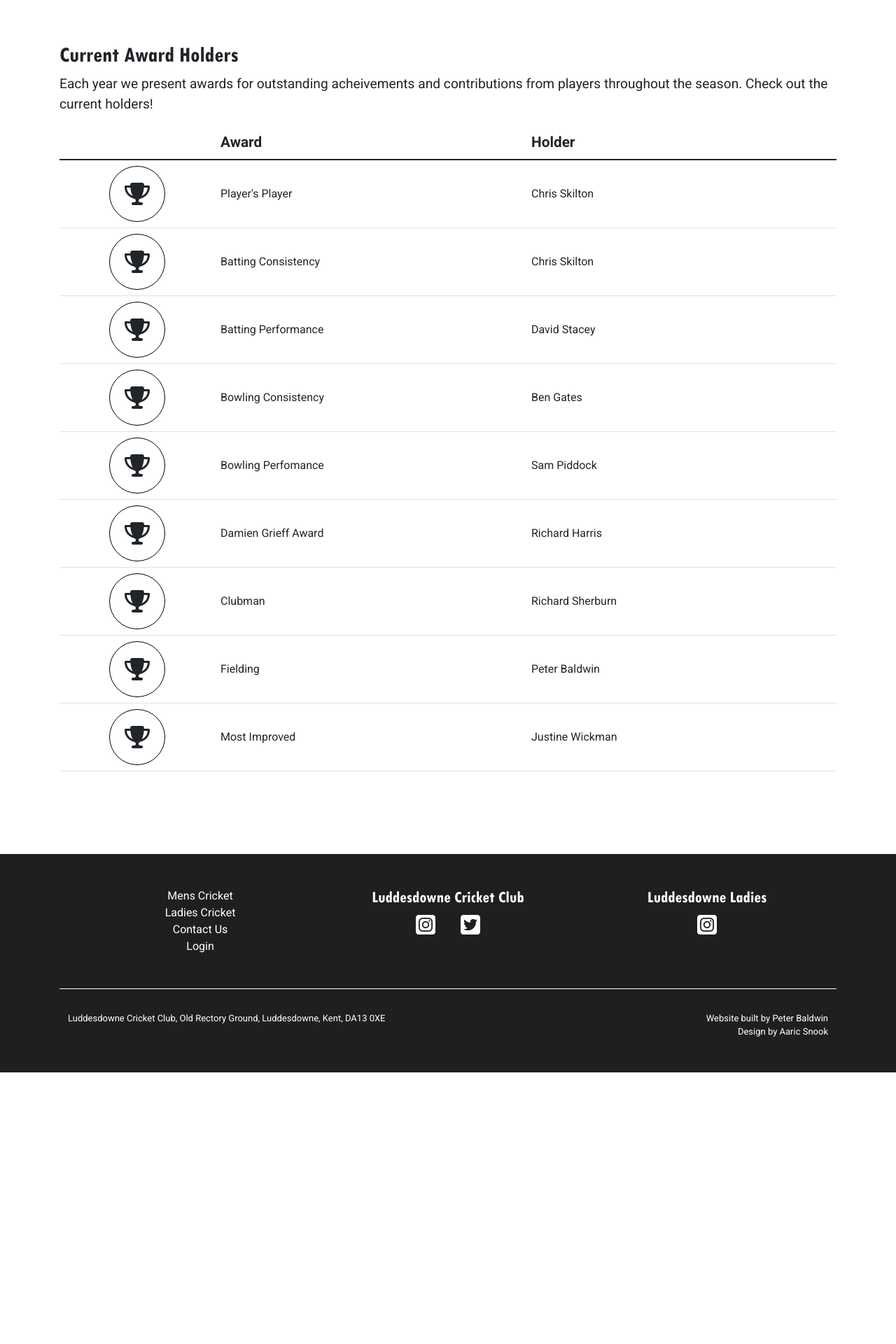
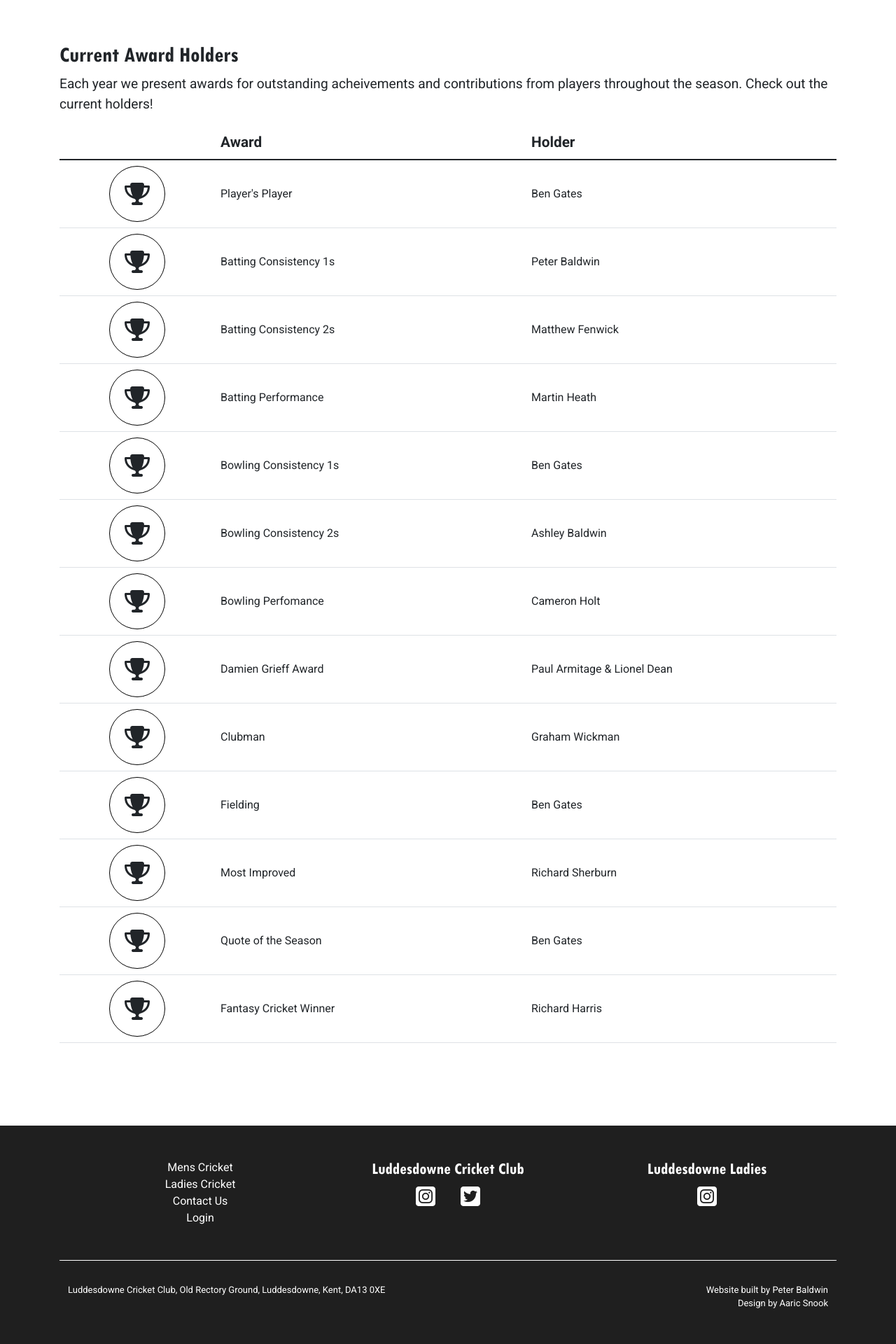
Before and after one commit to Baldpet/luddesdowne, a Django app: page /mens in a window 1280 px wide. Shown: the part 1017-2937 px from the top of the page at 70% size. Before the commit the page ends 2549 px from the top, so only its background shows below. Run offline with Django 3.2, Linux system fonts and the light colour scheme; some libraries are stand-ins or nearby versions.

Commit message:
- Awards 2024 update

```diff
--- a/ladies/templates/ladies/home.html
+++ b/ladies/templates/ladies/home.html
@@ -72,12 +72,12 @@
                         <tr>
                             <td><div class="award-img-container"><i class="fas fa-2x fa-trophy"></i></div></i></td>
                             <td>Player's Player</td>
-                            <td>Ashlee Clarke</td>
+                            <td>Bethany Piddock</td>
                         </tr>
                         <tr>
                             <td><div class="award-img-container"><i class="fas fa-2x fa-trophy"></i></div></i></td>
                             <td>Most Improved</td>
-                            <td>Amy Shillabeer</td>
+                            <td>Sarah Murphy</td>
                         </tr>
                     </tbody>
                 </table>
--- a/mens/templates/mens/home.html
+++ b/mens/templates/mens/home.html
@@ -72,47 +72,67 @@
                         <tr>
                             <td><div class="award-img-container"><i class="fas fa-2x fa-trophy"></i></div></i></td>
                             <td>Player's Player</td>
-                            <td>Chris Skilton</td>
+                            <td>Ben Gates</td>
                         </tr>
                         <tr>
                             <td><div class="award-img-container"><i class="fas fa-2x fa-trophy"></i></div></i></td>
-                            <td>Batting Consistency</td>
-                            <td>Chris Skilton</td>
+                            <td>Batting Consistency 1s</td>
+                            <td>Peter Baldwin</td>
+                        </tr>
+                        <tr>
+                            <td><div class="award-img-container"><i class="fas fa-2x fa-trophy"></i></div></i></td>
+                            <td>Batting Consistency 2s</td>
+                            <td>Matthew Fenwick</td>
                         </tr>
                         <tr>
                             <td><div class="award-img-container"><i class="fas fa-2x fa-trophy"></i></div></i></td>
                             <td>Batting Performance</td>
-                            <td>David Stacey</td>
+                            <td>Martin Heath</td>
                         </tr>
                         <tr>
                             <td><div class="award-img-container"><i class="fas fa-2x fa-trophy"></i></div></i></td>
-                            <td>Bowling Consistency</td>
+                            <td>Bowling Consistency 1s</td>
                             <td>Ben Gates</td>
                         </tr>
                         <tr>
                             <td><div class="award-img-container"><i class="fas fa-2x fa-trophy"></i></div></i></td>
+                            <td>Bowling Consistency 2s</td>
+                            <td>Ashley Baldwin</td>
+                        </tr>
+                        <tr>
+                            <td><div class="award-img-container"><i class="fas fa-2x fa-trophy"></i></div></i></td>
                             <td>Bowling Perfomance</td>
-                            <td>Sam Piddock</td>
+                            <td>Cameron Holt</td>
                         </tr>
                         <tr>
                             <td><div class="award-img-container"><i class="fas fa-2x fa-trophy"></i></div></i></td>
                             <td>Damien Grieff Award</td>
-                            <td>Richard Harris</td>
+                            <td>Paul Armitage & Lionel Dean</td>
                         </tr>
                         <tr>
                             <td><div class="award-img-container"><i class="fas fa-2x fa-trophy"></i></div></i></td>
                             <td>Clubman</td>
+                            <td>Graham Wickman</td>
+                        </tr>
+                        <tr>
+                            <td><div class="award-img-container"><i class="fas fa-2x fa-trophy"></i></div></i></td>
+                            <td>Fielding</td>
+                            <td>Ben Gates</td>
+                        </tr>
+                        <tr>
+                            <td><div class="award-img-container"><i class="fas fa-2x fa-trophy"></i></div></i></td>
+                            <td>Most Improved</td>
                             <td>Richard Sherburn</td>
                         </tr>
                         <tr>
                             <td><div class="award-img-container"><i class="fas fa-2x fa-trophy"></i></div></i></td>
-                            <td>Fielding</td>
-                            <td>Peter Baldwin</td>
+                            <td>Quote of the Season</td>
+                            <td>Ben Gates</td>
                         </tr>
                         <tr>
                             <td><div class="award-img-container"><i class="fas fa-2x fa-trophy"></i></div></i></td>
-                            <td>Most Improved</td>
-                            <td>Justine Wickman</td>
+                            <td>Fantasy Cricket Winner</td>
+                            <td>Richard Harris</td>
                         </tr>
                     </tbody>
                 </table>
```
